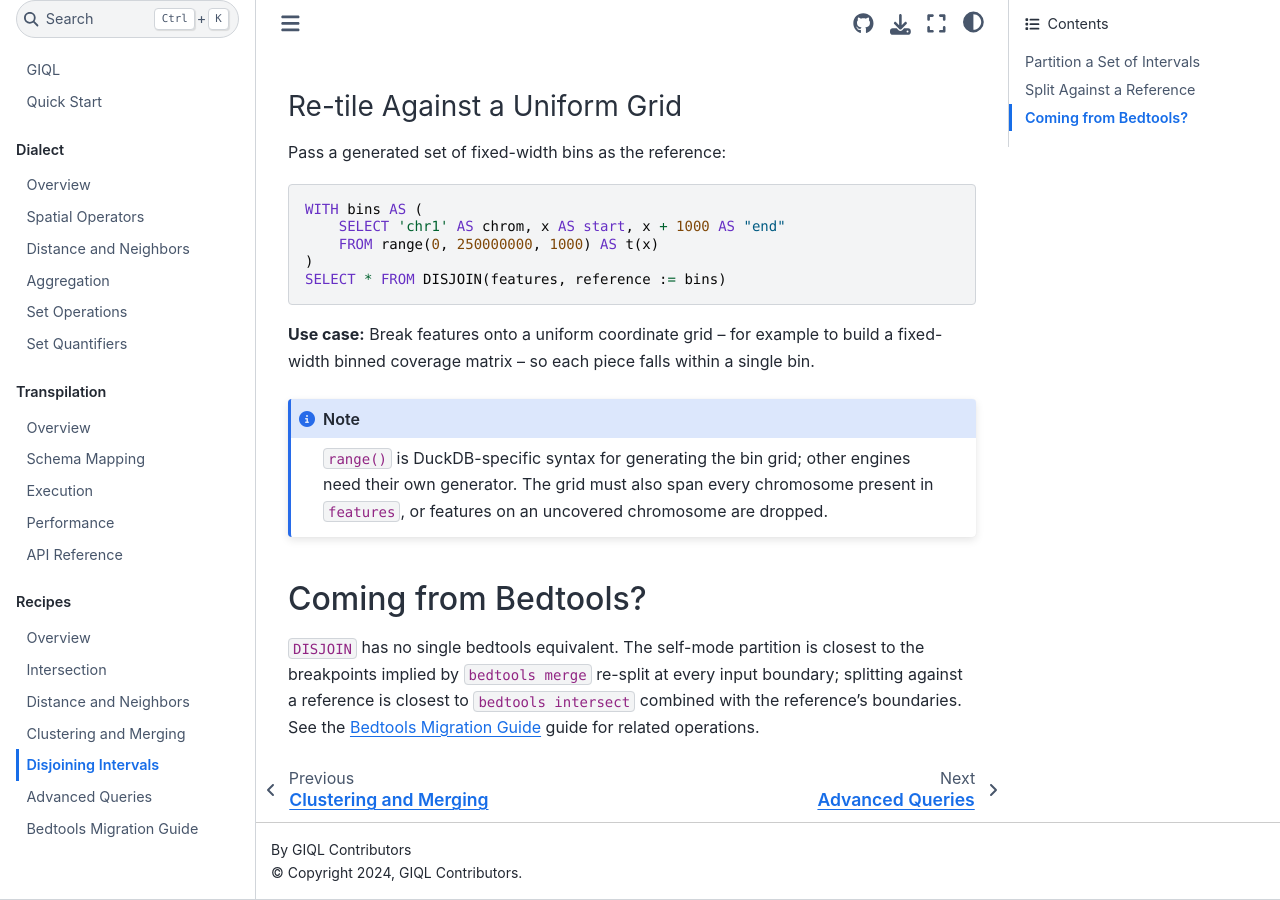
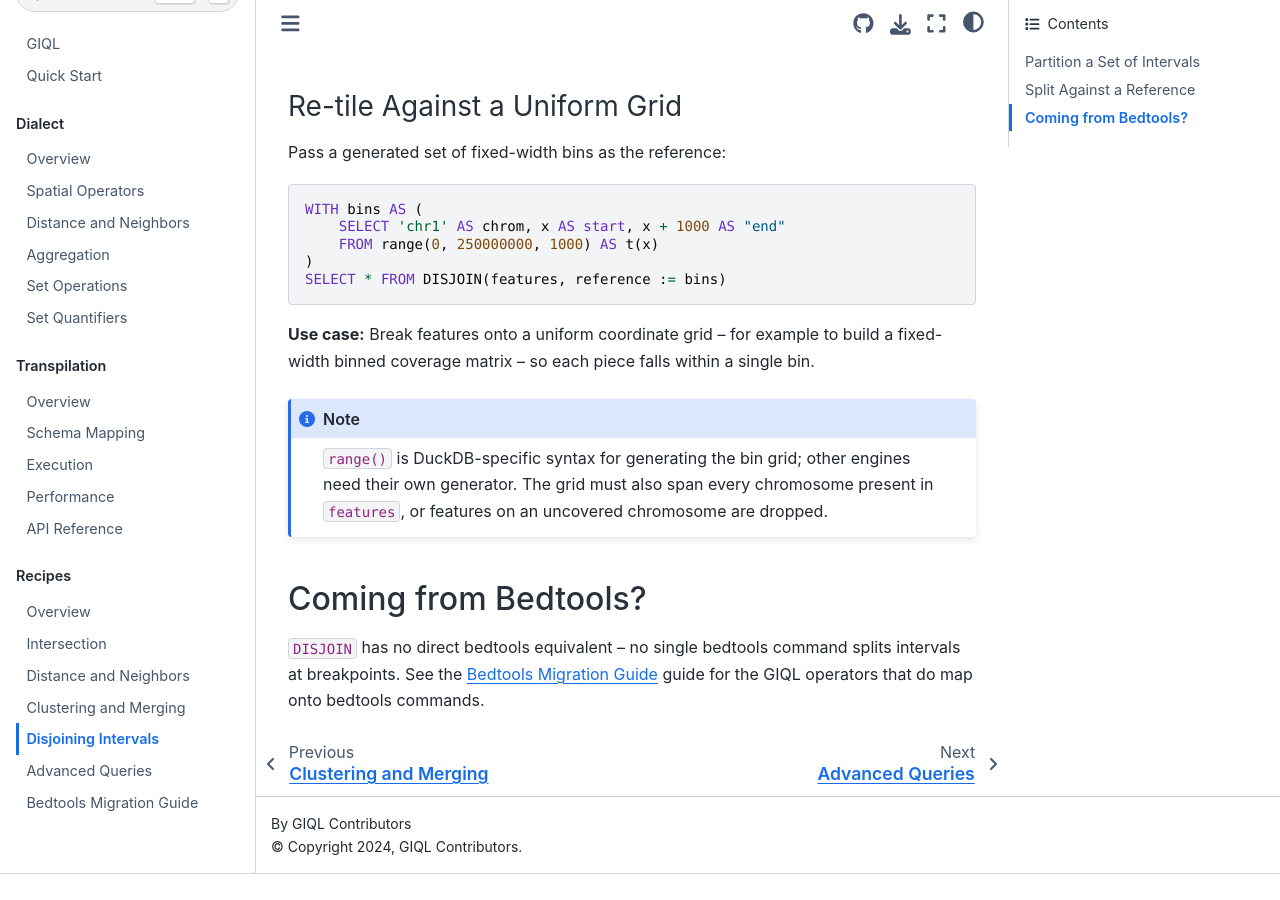
Before and after one commit to abdenlab/giql, a Sphinx documentation site: the page built from docs/recipes/disjoin.rst, in a window 1280 px wide and 900 px high, scrolled down 1323 px. Built offline with Sphinx 7.4.7 and the Sphinx Book theme 1.1.4, drawn with Linux system fonts in a browser that asks for light colours; after the commit the page ends 2197 px from its top, so only the background shows below that.

Commit message:
docs: Refine the DISJOIN reference and recipe pages
Note in the set-operators reference that disjoin_chrom, disjoin_start,
and disjoin_end are reserved output column names that collide with a
same-named target column. Trim the recipe's "Coming from Bedtools?"
section to drop analogies it does not deliver, and correct two section
underlines to their title lengths.

```diff
--- a/docs/recipes/disjoin.rst
+++ b/docs/recipes/disjoin.rst
@@ -6,10 +6,10 @@
 segments and re-tiling features against a reference grid.
 
 Partition a Set of Intervals
------------------------------
+----------------------------
 
 Build a Disjoint Partition
-~~~~~~~~~~~~~~~~~~~~~~~~~~~
+~~~~~~~~~~~~~~~~~~~~~~~~~~
 
 Split a set of intervals into the maximal set of non-overlapping
 sub-intervals defined by its own breakpoints:
@@ -83,8 +83,6 @@
 Coming from Bedtools?
 ---------------------
 
-``DISJOIN`` has no single bedtools equivalent. The self-mode partition is
-closest to the breakpoints implied by ``bedtools merge`` re-split at every
-input boundary; splitting against a reference is closest to ``bedtools
-intersect`` combined with the reference's boundaries. See the
-:doc:`bedtools-migration` guide for related operations.
+``DISJOIN`` has no direct bedtools equivalent -- no single bedtools command
+splits intervals at breakpoints. See the :doc:`bedtools-migration` guide for
+the GIQL operators that do map onto bedtools commands.
```
Also changed, not shown: docs/dialect/set-operators.rst (+9 -0 lines).
